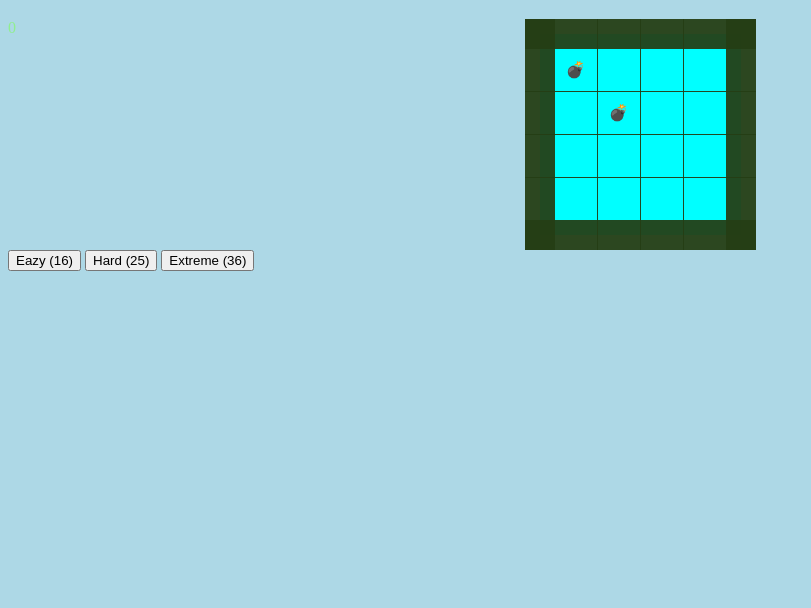
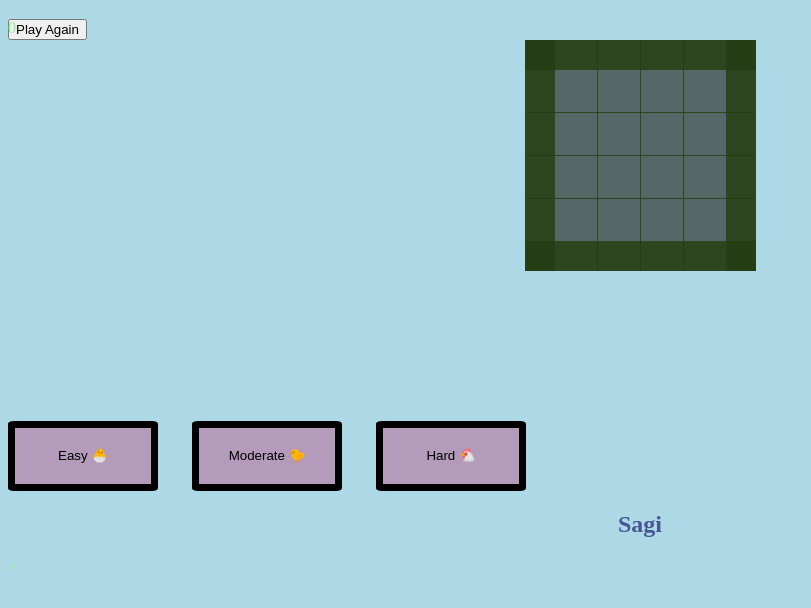
Before and after one commit to sagimanor/sprint, a plain HTML site: page index.html in a window 1280 px wide. Shown: the part 62-670 px from the top of the page, without its empty margins (0-811 px from the left). Drawn offline with Linux system fonts and the light colour scheme.

Commit message:
Add files via upload

```diff
--- a/css/style.css
+++ b/css/style.css
@@ -9,8 +9,13 @@ h1 {
     color: rgb(0, 42, 255);
 }
 
+h2 {
+    text-align: center;
+    color: rgba(25, 25, 112, 0.683);
+}
 table {
     margin: auto;
+    margin-bottom: 150px;
     border: 30px solid rgba(37, 62, 21, 0.941);
     border-collapse: collapse;
     padding: 25%;
@@ -21,6 +26,20 @@ table {
     height: 40px;
     text-align: center;
     background-color: cyan;
+    color: black;
+}
+
+.cell-container {
+    position : relative;
+}
+
+.cell-hidden {
+    position: absolute;
+    top: 0;
+    left:0;
+    width: 100%;
+    height:100%;
+    background-color: rgb(85, 104, 104);
 }
 
 /* .cell img {
@@ -65,3 +84,16 @@ span {
     background-color: rgb(207, 103, 91);
     color: white;
 }
+
+.level-btn {
+    background-color: rgba(182, 135, 173, 0.751);
+    height: 70px;
+    width: 150px;
+    display:inline;
+    /* place-items:center; */
+    left: 50%;
+    right: 50%;
+   border: solid 7px;
+   border-radius: 4%;
+    margin-right: 30px;
+}
--- a/index.html
+++ b/index.html
@@ -13,20 +13,24 @@
     <h1>💣 SWEEPER</h1>
     <div class="timer-container">
         <span class="timer">0</span>
+
+    </div class="modal">
+    <h3 class="msg"></h3>
+    <button class="restart-btn" onclick="onRestartGame()">Play Again</button>
     </div>
     <table border="1">
         <tbody class="board"></tbody>
     </table>
-    <div class="level-btns-container">
-        <button class="level-btn" onclick="onChangeLevel(4)">Eazy (16)</button>
-        <button class="level-btn" onclick="onChangeLevel(5)">Hard (25)</button>
-        <button class="level-btn" onclick="onChangeLevel(6)">Extreme (36)</button>
+    <div>
+        <button class="level-btn" onclick="onChangeLevel(4)">Easy 🐣 </button>
+        <button class="level-btn" onclick="onChangeLevel(5)">Moderate 🐤 </button>
+        <button class="level-btn" onclick="onChangeLevel(6)">Hard 🐔 </button>
     </div>
 
     <div class="victory-container hide">
         <h1>You Won!</h1>
-        <button class="restart-btn" onclick="onRestartGame()">Click to Restart</button>
     </div>
+    <h2> Sagi </h2>>
     <script src="js/main.js"></script>
     <script src="js/util.js"></script>
 </body>
--- a/js/main.js
+++ b/js/main.js
@@ -8,7 +8,7 @@
 const MINE = '💣'
 var gBoard
 
-var gCell = {
+var gCell = {                            ///////
     minesAroundCount: 4,
     isShown: false,
     isMine: false,
@@ -24,32 +24,37 @@ var gNeighborsMineCount
 
 function onInIt() {
     var gGame = {
-        isOn: false,
+        isOn: true,
         shownCount: 0,
         markedCount: 0,
         secsPassed: 0
     }
+    if(gGame.isOn === false) return
+
     gBoard = buildBoard()
     renderBoard(gBoard, '.board')
+     putStringAmountTimesInMat(gBoard,'💣', gLevel.MINES)
+    renderBoard(gBoard, '.board')
+
+    setCellValue(gBoard)
     hideElement('.victory-container')
 }
 
 function buildBoard() {
     const board = []
-    for (var i = 0; i < 4; i++) {
+    for (var i = 0; i < gLevel.SIZE; i++) {
         board[i] = []
-        for (var j = 0; j < 4; j++) {
+        for (var j = 0; j < gLevel.SIZE; j++) {
             board[i][j] = {
-                minesAroundCount: null,
+                minesAroundCount: null,             ///////////
                 isShown: false,
                 isMine: false,
                 isMarked: true
             }
-            // console.log('gCell', gCell)
         }
     }
-    board[1][1].isMine = true
-    board[0][0].isMine = true
+   // board[1][1].isMine = true
+   // board[0][0].isMine = true
 
     return board
 }
@@ -73,10 +78,15 @@ function renderBoard(board) {
         for (var j = 0; j < board[0].length; j++) {
             const currCell = board[i][j]
             var cellClass = getClassName({ i, j })
-            strHTML += `<td class="cell ${cellClass}"  onclick="oncellClicked(elCell,${i},${j})" >`
-            if (currCell.isMine === true) {
-                strHTML += MINE
-            }
+            strHTML += `
+                <td class="cell-container"  onclick="onCellClicked(this,${i},${j})">
+                    <div  class="cell ${cellClass}">
+                        ${currCell.isMine ? MINE : ''}
+                        </div>
+                    <div class="cell-hidden  ${cellClass}"></div>
+             `
+
+
             strHTML += '</td>'
         }
         strHTML += '</tr>'
@@ -86,18 +96,83 @@ function renderBoard(board) {
 }
 
 function onCellClicked(elCell, i, j) {
-    gCell.isShown = true
-    elCell.classList.add('clicked')
+    elCell.isShown = true
+    // elCell.classList.add('clicked')
+    var elHiddenCell = document.querySelector(`.cell-hidden.cell-${i}-${j}`)
+    // console.log('elHiddenCell',elHiddenCell)
+    elHiddenCell.classList.add('hide')
     setMinesNegsCount(gBoard, i, j)
+    if (gBoard[i][j].isMine)
+    checkGameOver()
+}
 
-    if (BOARD[i][j].isMine) {
-        checkGameOver()
-    } else {
-        //reveals the minesAroundCount
-    }
+function onChangeLevel(level) {
+    gLevel.SIZE = level
+    onInIt()
 }
 
 function checkGameOver() {
     console.log('Game Over')
-    gGame.isOn = false
+    var msg = isVictory() ? 'You Won!!!' : 'Game Over'
+    openModal(msg)
+    // gGame.isOn = false
 }
+
+function onCellMarked(elCell) {
+    const cell = gBoard[i][j]
+    if (cell.isShown || cell.isMarked) return
+    console.log('Cell clicked: ', elCell, i, j)
+    elCell.isMarked = true
+
+    // if(gBoard[i][j].isMine === true)
+
+}
+
+function expandShown(board, elCell, i, j) {
+
+}
+
+function onRestartGame() {
+    hideElement('.victory-container')
+    // restartTimer()
+    onInIt()
+}
+
+function setCellValue(board) {
+    for (var i = 0; i < board.length; i++) {
+        for (var j = 0; j < board[0].length; j++) {
+            if (gBoard[i][j].isMine) {
+                continue
+            }
+            var minesAroundCount = setMinesNegsCount(board, i ,j)
+            gBoard[i][j].minesAroundCount = minesAroundCount
+            document.querySelector(`.cell.cell-${i}-${j}`).innerText = minesAroundCount
+        }
+    }
+
+}
+
+function isVictory() {
+
+}
+
+// Gets a string such as: 'cell-2-7' and returns {i:2, j:7}
+// function getCellCoord(strCellId) {
+//     const coord = {}
+//     const parts = strCellId.split('-')
+//     coord.i = +parts[1]
+//     coord.j = +parts[2]
+//     return coord
+//   }
+
+
+
+// function getAmountOfCellsContaining(BOARD, ITEM) {            gBoard,MINE   count
+//     var amount = 0
+//     for (var i = 0; i < BOARD.length; i++) {
+//       for (var j = 0; j < BOARD[i].length; j++) {
+//         if (BOARD[i][j] === ITEM) amount++
+//       }
+//     }
+//     return amount
+//   }
--- a/js/util.js
+++ b/js/util.js
@@ -26,3 +26,28 @@ function hideElement(selector) {
     const el = document.querySelector(selector)
     el.classList.add('hide')
 }
+
+function putStringAmountTimesInMat(MAT, STRING, AMOUNT) {
+    if (AMOUNT > MAT.length * MAT[0].length) return
+    for (var i = 0; i < AMOUNT; i++) {
+      var row = getRandomInt(0, MAT.length)
+      var col = getRandomInt(0, MAT[0].length)
+      if (MAT[row][col].isMine === STRING) {
+        i--
+      } else {
+        MAT[row][col].isMine = true
+      }
+    }
+  }
+
+  function openModal(msg) {
+    const elModal = document.querySelector('.modal')
+    const elSpan = elModal.querySelector('.msg')
+    elSpan.innerText = msg
+    elModal.style.display = 'block'
+}
+
+function closeModal() {
+    const elModal = document.querySelector('.modal')
+    elModal.style.display = 'none'
+}
```
